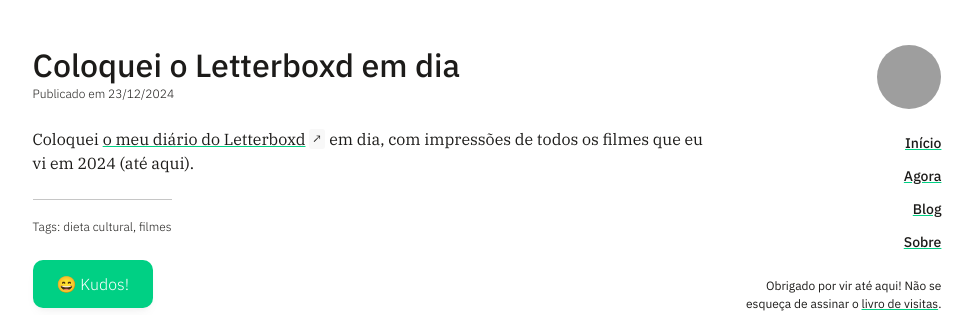
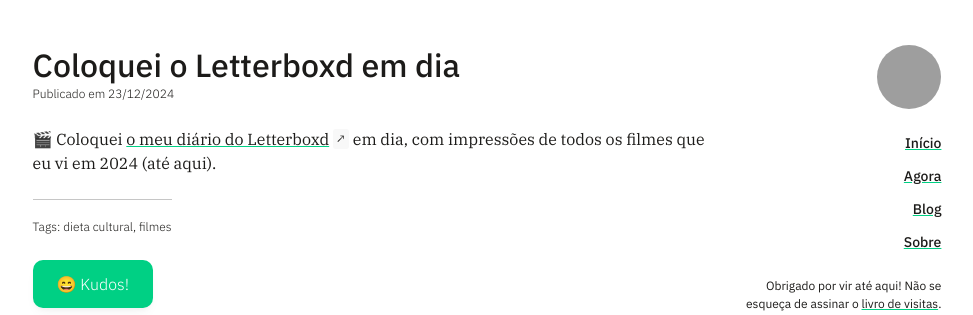
Before and after one commit to arthrfrts/arthrfrts, a Jekyll site: the page built from _posts/2024-12-23-coloquei-o-letterboxd-em-dia.md, in a window 1280 px wide, cut to the strip 0-315 px from the top of the page. Shown: the whole strip, without its empty margins (153-1126 px from the left). Built offline with Jekyll 4.4.1, drawn with Linux system fonts in a browser that asks for light colours; a script that is not in the unit is left out; grey boxes are pictures that could not be loaded.

Commit message:
✍️ Adds missing emojo on latest log.

```diff
--- a/_posts/2024-12-23-coloquei-o-letterboxd-em-dia.md
+++ b/_posts/2024-12-23-coloquei-o-letterboxd-em-dia.md
@@ -7,4 +7,4 @@ tags:
 - filmes
 date: 2024-12-23 11:37 -0300
 ---
-Coloquei [o meu diário do Letterboxd](https://letterboxd.com/arthrfrts/films/diary/) em dia, com impressões de todos os filmes que eu vi em 2024 (até aqui).
+🎬 Coloquei [o meu diário do Letterboxd](https://letterboxd.com/arthrfrts/films/diary/) em dia, com impressões de todos os filmes que eu vi em 2024 (até aqui).
```
